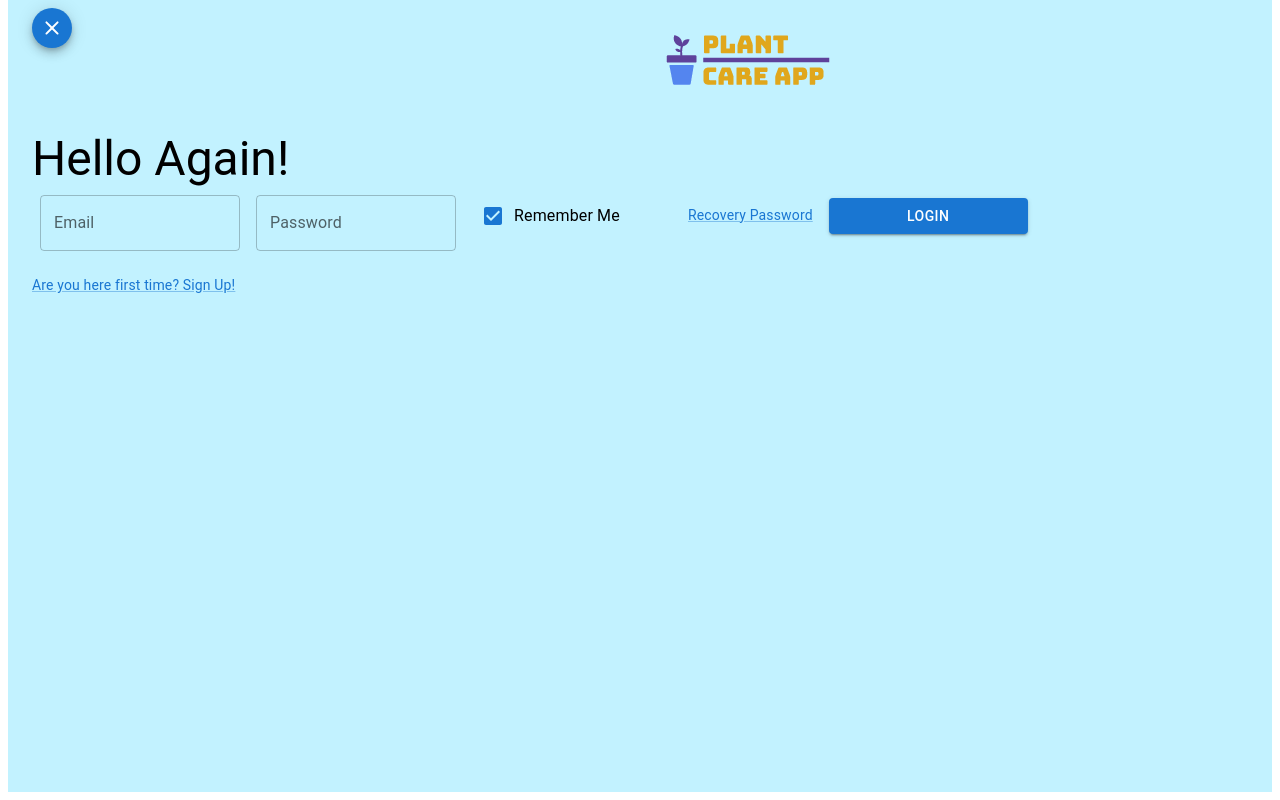
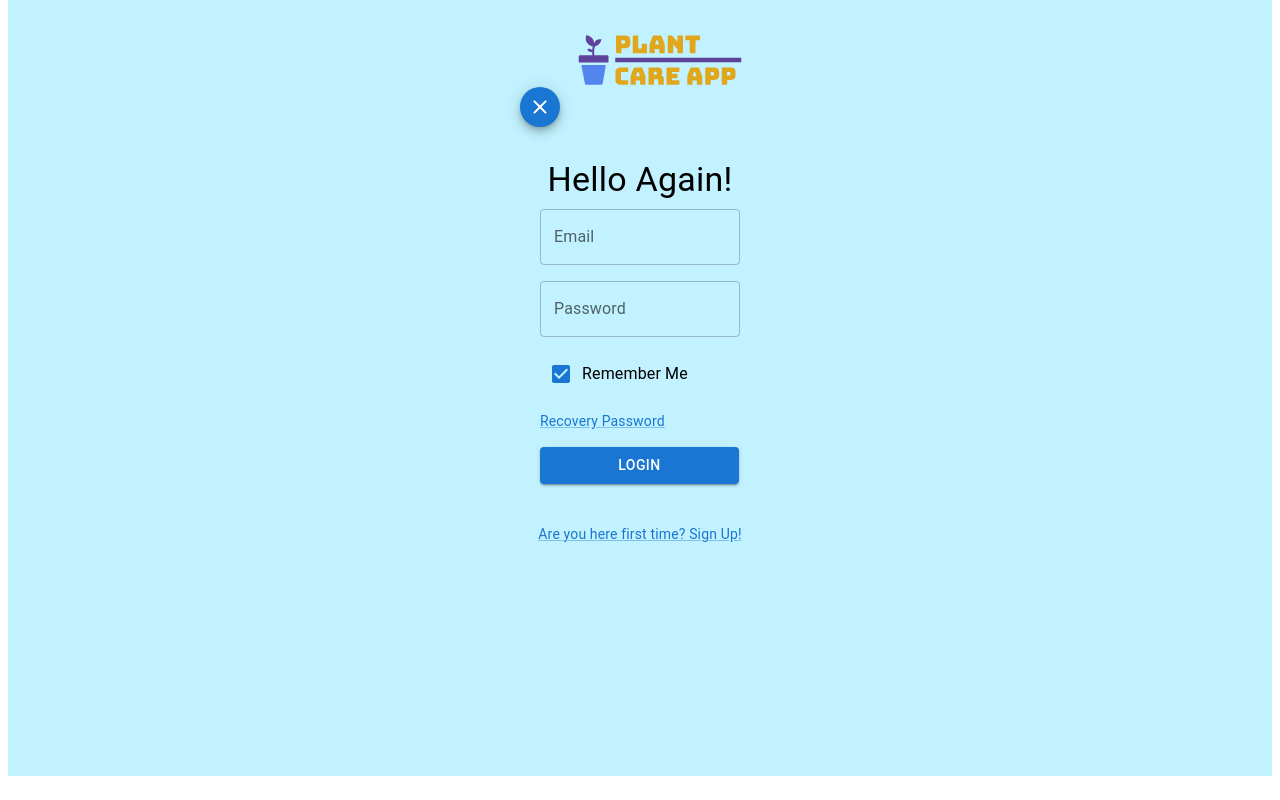
Before and after one commit to propanibutan/care-plants-app, a React (Create React App) app: page /login in a window 1280 px wide. Built offline with nearby package versions, Linux system fonts and the light colour scheme.

Commit message:
is loggedin implementation

```diff
--- a/src/App.js
+++ b/src/App.js
@@ -6,17 +6,20 @@ import {
 } from 'react-router-dom';
 import Home from './pages/Home.js';
 import LogIn from './pages/LogIn.js';
+import Menu from './pages/Menu';
 import NotFound from './components/NotFound.js';
+import IsLoggedIn from './components/IsLoggedIn.js';
 
 const App = () => {
   return (
-    <Router>
-      <Routes>
-        <Route path='/' element={<Home />} />
-        <Route path='login' element={<LogIn />} />
-        <Route path="*" element={<NotFound />} />
-      </Routes>
-    </Router>
+      <Router>
+        <Routes>
+          <Route path='/' element={<IsLoggedIn />} />
+          <Route path='/login' element={<LogIn />} />
+          <Route path='/menu' element={<Menu />} />
+          <Route path="*" element={<NotFound />} />
+        </Routes>
+      </Router>
   );
 }
 
--- /dev/null
+++ b/src/components/IsLoggedIn.js
@@ -0,0 +1,11 @@
+import React, { useState } from 'react';
+import Menu from '../pages/Menu';
+import Home from '../pages/Home';
+
+export default function IsLoggedIn() {
+    const [signedInUser, setSignedInUser] = useState(null);
+
+    return signedInUser
+        ? <Menu />
+        : <Home />;
+}
--- a/src/pages/Home.js
+++ b/src/pages/Home.js
@@ -9,14 +9,13 @@ import ExpandMoreIcon from '@mui/icons-material/ExpandMore';
 
 import girl from '../assets/logo-photo3.png'
 import logo from '../assets/6a8834e04b1a49a38bf2313df14897b41.png'
-import { maxWidth } from '@mui/system';
 
 // Here is landing page for my web app
 
 export default function Home(){
     return (
         <ThemeProvider theme={themeHome}>
-            <Container maxWidth='xl' sx={{ height: '100vh', backgroundColor: '#c2f2ff', flexGrow: 1 }}>
+            <Container maxWidth='xl' sx={{ backgroundColor: '#c2f2ff', flexGrow: 1 }}>
                 <Grid container spacing={3} alignItems="center"  direction="column" sx={{ minHeight: '100vh', gridTemplateRows: 'repeat(2)' }}>
                     <Grid item>
                         <img src={logo} alt="Logo with name Plant Care App" style={{ width: '200px' }} />
@@ -28,11 +27,11 @@ export default function Home(){
                         <Button href="/login" variant="contained" endIcon={<KeyboardDoubleArrowRightIcon sx={{ color: 'white' }} />}>Start now!</Button>
                     </Grid>
                     <Grid item>
-                        <Accordion sx={{ maxWidth: '350px' }}>
+                        <Accordion sx={{ maxWidth: '350px'}}>
                             <AccordionSummary expandIcon={<ExpandMoreIcon />} aria-controls="panel1a-content" id="panel1a-header">
                                 <Typography variant='subtitle1' sx={{ color:'#390277', fontWeight: '700'}}>About App</Typography>
                             </AccordionSummary>
-                            <AccordionDetails>
+                            <AccordionDetails  >
                                 <Typography variant='body2' sx={{ color:'#390277' }}>My app will help you organize and properly care about your plants. What u can do?</Typography>
                                 <List>
                                     <ListItem>
--- a/src/pages/LogIn.js
+++ b/src/pages/LogIn.js
@@ -4,23 +4,20 @@ import CloseRoundedIcon from '@mui/icons-material/CloseRounded';
 
 import logo from '../assets/6a8834e04b1a49a38bf2313df14897b41.png'
 
-//Here is my LogIn page plus login functiongit
-
+//Here is my LogIn page plus login
 
 export default function LogIn(){
     return (
-        <Container maxWidth='xl' sx={{ height: '100vh', backgroundColor: '#c2f2ff', flexGrow: 1 }}>
-            <Grid container spacing={2}>
-                <Grid item xs={6}>
-                    <Fab href="/" size="small"color="primary" aria-label="exit">
+        <Container maxWidth='xl' sx={{ backgroundColor: '#c2f2ff', flexGrow: 1 }}>
+            <Grid container spacing={4} alignItems="center"  direction="column" sx={{ minHeight: '100vh' }}>
+                <Grid item>
+                    <Fab href="/" size="small" color="primary" aria-label="exit">
                         <CloseRoundedIcon />
                     </Fab>
+                    <img src={logo} alt="Logo with name Plant Care App" sx={{ width: '200px' }} />
                 </Grid>
-                <Grid item xs={6}>
-                    <img src={logo} alt="Logo with name Plant Care App" style={{ width: '200px' }} />
-                </Grid>
-                <Grid item xs={12}>
-                    <Typography variant='h3'>Hello Again!</Typography>
+                <Grid item>
+                    <Typography variant='h4' sx={{ textAlign: 'center' }}>Hello Again!</Typography>
                     <Box
                     component="form"
                     sx={{
@@ -28,6 +25,8 @@ export default function LogIn(){
                     }}
                     noValidate
                     autoComplete="off"
+                    display='flex'
+                    flexDirection="column"
                     >
                         <TextField id="outlined-basic" label="Email" variant="outlined" />
                         <TextField id="outlined-basic" label="Password" type="password" variant="outlined" />
```
